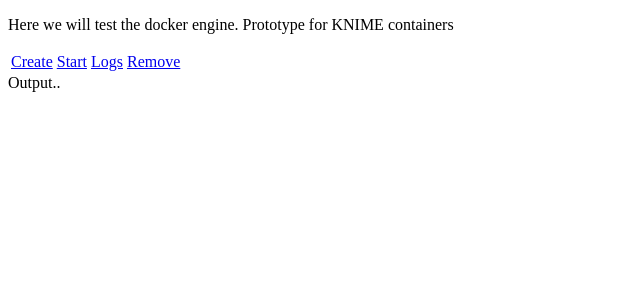
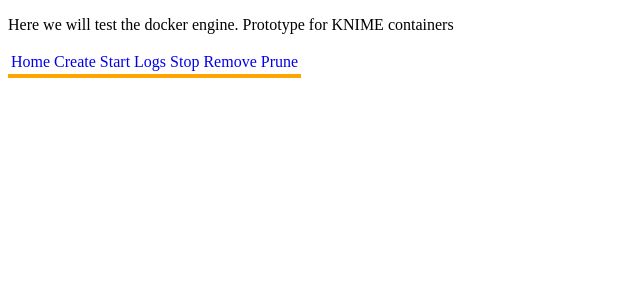
Before and after one commit to didytel/knima, a PHP site: page /index.php in a window 1280 px wide. Shown: the top 300 px of the page, without its empty margins (0-640 px from the left). Run offline with PHP 8.4, Linux system fonts and the light colour scheme.

Commit message:
fix running version

```diff
--- a/index.php
+++ b/index.php
@@ -3,7 +3,7 @@
 if (isset($_GET['a'])) {
     $a = $_GET['a'];
 } else {
-    $a = false;
+    $a = "home";
 }
 ?>
 <!DOCTYPE html>
@@ -14,39 +14,37 @@ if (isset($_GET['a'])) {
     <meta name="viewport" content="width=device-width, initial-scale=1.0">
     <meta http-equiv="X-UA-Compatible" content="ie=edge">
     <title>Docker engine test</title>
+    <style>
+        a {
+            text-decoration: none;
+        }
+        a:hover{
+            color: orange;
+            text-decoration: underline;
+        }
+    </style>
 </head>
 
 <body>
     <p>Here we will test the docker engine. Prototype for KNIME containers</p>
     <div>
-        <table>
+        <table style="border-bottom: 4px solid orange">
             <tr>
+                <td><a href="?a=home">Home</a></td>
                 <td><a href="?a=create">Create</a></td>
                 <td><a href="?a=start">Start</a></td>
                 <td><a href="?a=logs">Logs</a></td>
+                <td><a href="?a=stop">Stop</a></td>
                 <td><a href="?a=remove">Remove</a></td>
+                <td><a href="?a=prune" onclick=confirm("Sure?")>Prune</a></td>
             </tr>
         </table>
         <?php
-        switch ($a) {
-            case "create":
-                exec("./create.sh",$output);
-                break;
-            case "start":
-                exec("./start.sh",$output);
-                break;
-            case "logs":
-                exec("./logs.sh",$output);
-                break;
-            case "remove":
-                exec("./remove.sh",$output);
-                break;
-        }
-
+        exec("./$a.sh", $output);
         ?>
         <div class="border: 1px solid black">
-            <div>Output..</div>
-            <div><?=@implode($output)?></div>
+            <div>
+                <pre><?= @implode("\n", $output) ?></pre></div>
         </div>
     </div>
 </body>
```
Also changed, not shown: 6 other files.
